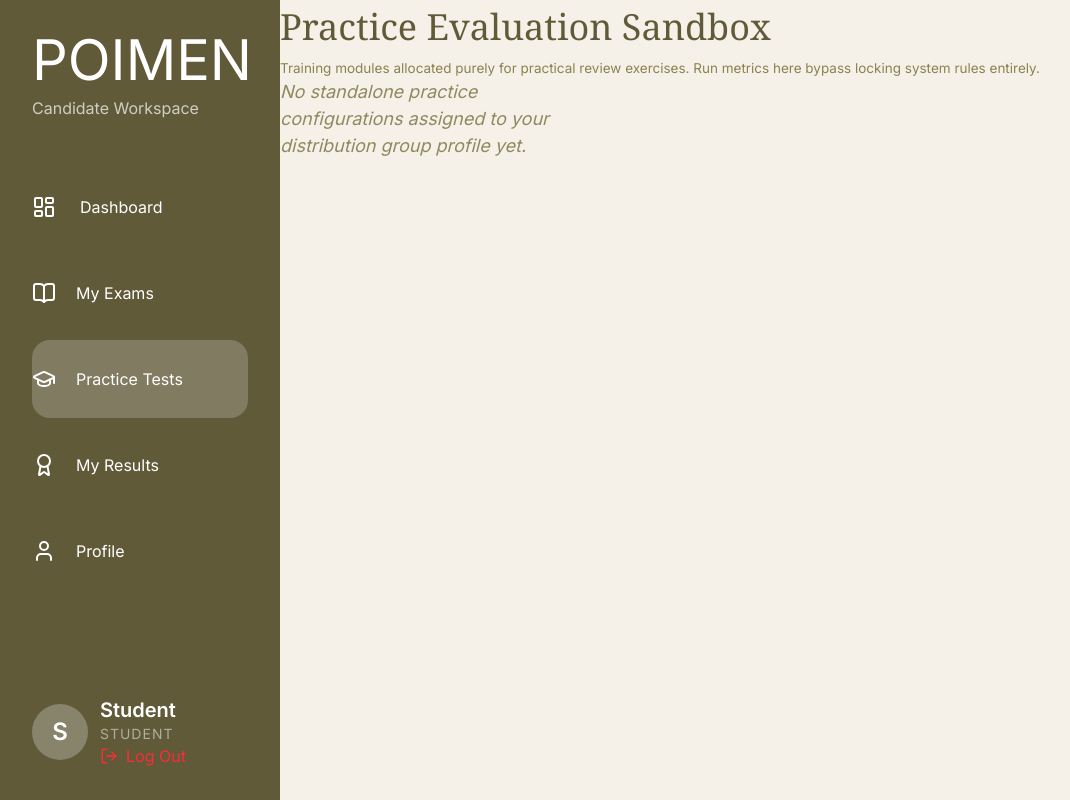
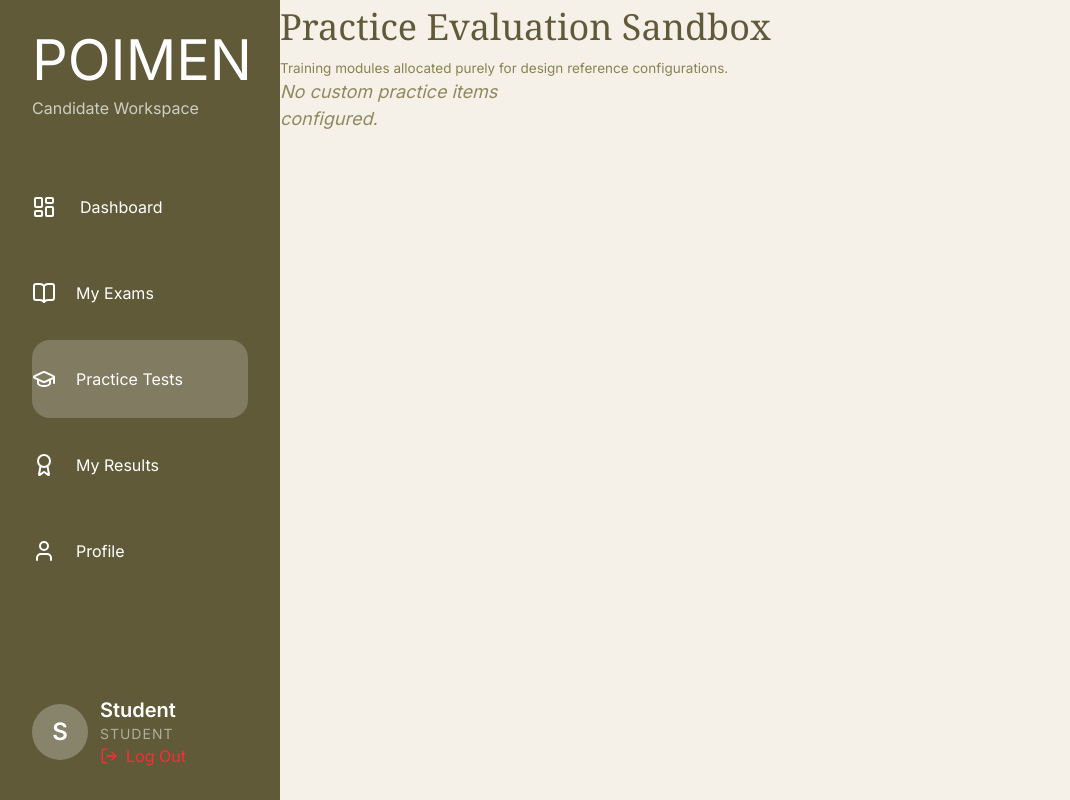
Before and after one commit to Vannie2024/Poimenexams, a React (Vite) app in the folder frontend/: page /student-dashboard in a window 1280 px wide. Both pictures are taken after a click on the button "Practice Tests". Shown: the whole page, without its empty margins (0-1070 px from the left). Built offline with nearby package versions, Linux system fonts and the light colour scheme.

Commit message:
more changes

```diff
--- a/frontend/src/pages/StudentDashboard.tsx
+++ b/frontend/src/pages/StudentDashboard.tsx
@@ -87,8 +87,10 @@ export default function StudentDashboard() {
     const start = exam.startTime ? new Date(exam.startTime) : null;
     const end = exam.endTime ? new Date(exam.endTime) : null;
 
-    const isNotStartedYet = start ? currentTime < start : false;
-    const isEnded = end ? currentTime > end : false;
+    const isNotStartedYet = start
+      ? currentTime.getTime() < start.getTime()
+      : false;
+    const isEnded = end ? currentTime.getTime() > end.getTime() : false;
     const isAttemptsSpent = attemptsUsed >= maxAttempts;
 
     const isLocked = isNotStartedYet || isEnded || isAttemptsSpent;
@@ -278,24 +280,29 @@ export default function StudentDashboard() {
                 </div>
 
                 <div className="activity-feed">
-                  {availableExams.slice(0, 5).map((exam) => (
-                    <div key={exam.id} className="activity-item">
+                  {availableExams.slice(0, 5).map((exam) => {
+                    const { isLocked } = getExamLockStatus(exam);
+                    return (
+                      <div
+                        key={exam.id}
+                        className={`activity-item transition-all ${isLocked ? "opacity-40 pointer-events-none" : ""}`}
+                      >
                         <div>
                           <h3>{exam.title}</h3>
                           <p>
-                          <Clock size={16} />
-                          {exam.duration} mins
-                          <span>•</span>
-                          Cutoff: {exam.passMark}%
+                            <Clock size={16} /> {exam.duration} mins
+                            <span>•</span> Cutoff: {exam.passMark}%
                           </p>
                         </div>
-
-                      <button onClick={() => navigate(`/takeexam/${exam.id}`)}>
+                        <button
+                          disabled={isLocked}
+                          onClick={() => navigate(`/takeexam/${exam.id}`)}
+                        >
                           <ArrowRight size={16} />
                         </button>
                       </div>
-                  ))}
-
+                    );
+                  })}
                   {availableExams.length === 0 && (
                     <p className="text-[18px] italic text-[#8f895f]">
                       No pending exam interactions required.
@@ -403,38 +410,31 @@ export default function StudentDashboard() {
             <div>
               <h2 className="tab-heading">Practice Evaluation Sandbox</h2>
               <p className="tab-subheading">
-                Training modules allocated purely for practical review
-                exercises. Run metrics here bypass locking system rules
-                entirely.
+                Training modules allocated purely for design reference
+                configurations.
               </p>
             </div>
 
             <div className="grid grid-cols-1 gap-6 md:grid-cols-2 xl:grid-cols-3">
               {practiceExams.length === 0 ? (
                 <p className="text-[18px] italic text-[#8f895f]">
-                  No standalone practice configurations assigned to your
-                  distribution group profile yet.
+                  No custom practice items configured.
                 </p>
               ) : (
                 practiceExams.map((exam) => (
-                  <div
-                    key={exam.id}
-                    className="student-exam-card panel-card border-purple-200/50 hover:border-purple-300"
-                  >
+                  <div key={exam.id} className="student-exam-card panel-card">
                     <div>
                       <div className="flex items-start justify-between gap-2">
                         <h3 className="student-exam-title">{exam.title}</h3>
-                        <span className="student-exam-badge bg-purple-100 text-purple-800 border border-purple-200">
+                        <span className="student-exam-badge">
                           Practice Track
                         </span>
                       </div>
-
                       <p className="student-exam-desc">
                         {exam.description || "No description available."}
                       </p>
-
                       <div className="student-exam-meta">
-                        <span className="flex items-center gap-1 text-purple-600 font-medium">
+                        <span className="flex items-center gap-1">
                           <Clock size={14} /> Unlimited Runs
                         </span>
                         <span>
@@ -442,10 +442,9 @@ export default function StudentDashboard() {
                         </span>
                       </div>
                     </div>
-
                     <button
                       onClick={() => navigate(`/takeexam/${exam.id}`)}
-                      className="student-exam-cta bg-purple-600 hover:bg-purple-700 text-white"
+                      className="student-exam-cta"
                     >
                       Launch Session
                     </button>
```
Lines whose indentation alone changed are shown as unchanged.
